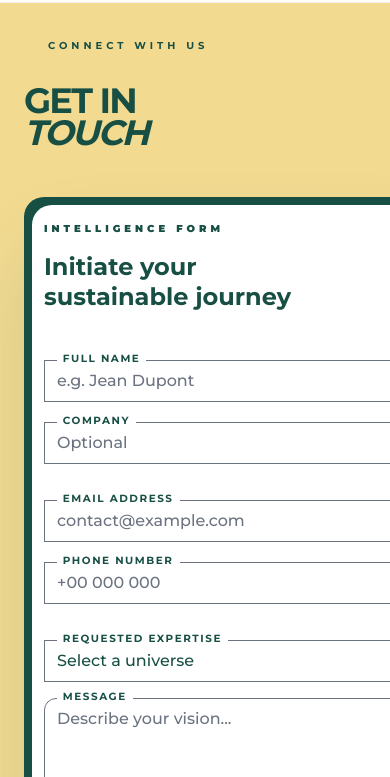
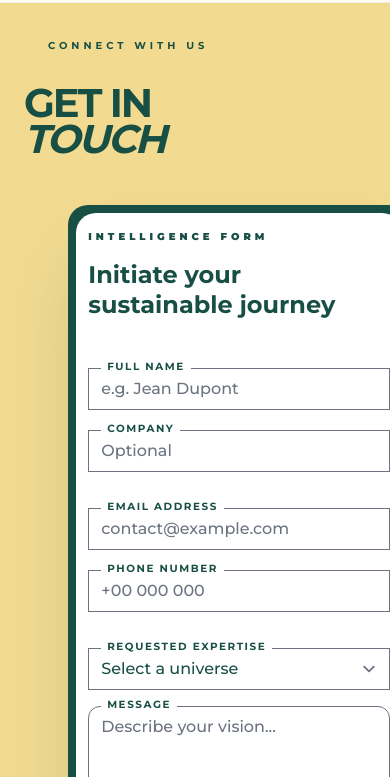
Before and after one commit to bell014/green-utopia, a website: page contact.html in a window 390 px wide. Shown: the part 67-844 px from the top of the page. Drawn offline with nearby package versions, Linux system fonts and the light colour scheme.

Commit message:
fix: resolve form overflow and layout breakage on small mobile devices (iPhone 12 Pro)

```diff
--- a/css/style.css
+++ b/css/style.css
@@ -750,7 +750,7 @@ video {
   }
 
   .form-inner {
-    padding: 2rem 1.5rem;
+    padding: 1.5rem;
   }
 }
 
@@ -803,11 +803,19 @@ video {
   }
 
   h1 {
-    font-size: 2.2rem !important;
-    /* Further reduce size */
+    font-size: clamp(2.5rem, 10vw, 3.5rem) !important;
+    line-height: 1;
     overflow-wrap: break-word;
-    letter-spacing: -0.02em;
-    /* Tighter tracking */
+    letter-spacing: -0.04em;
+    width: 100%;
+  }
+
+  .form-card {
+    width: 100%;
+    max-width: calc(100vw - 3rem);
+    /* Ensure margin on sides */
+    margin-left: auto;
+    margin-right: auto;
   }
 
   h2 {
```
